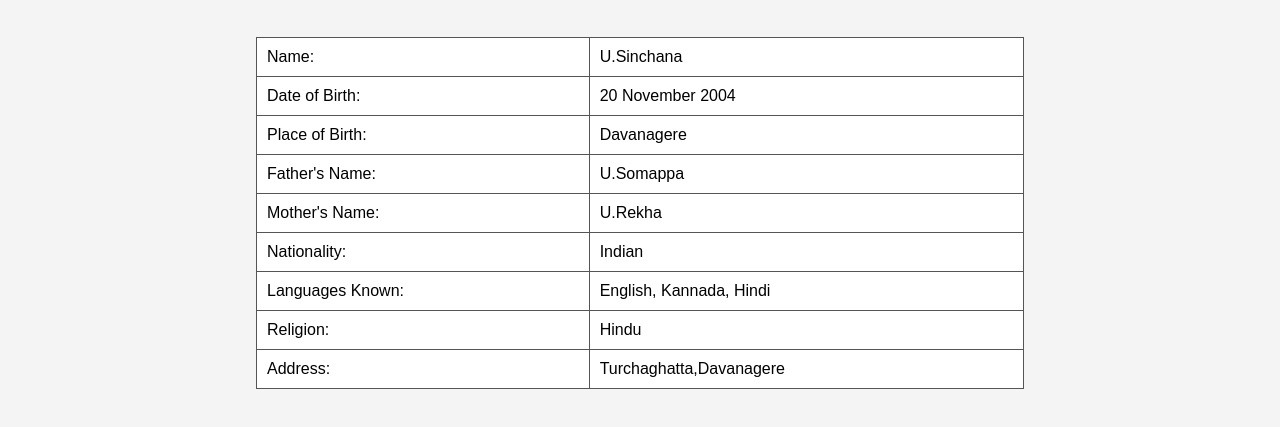
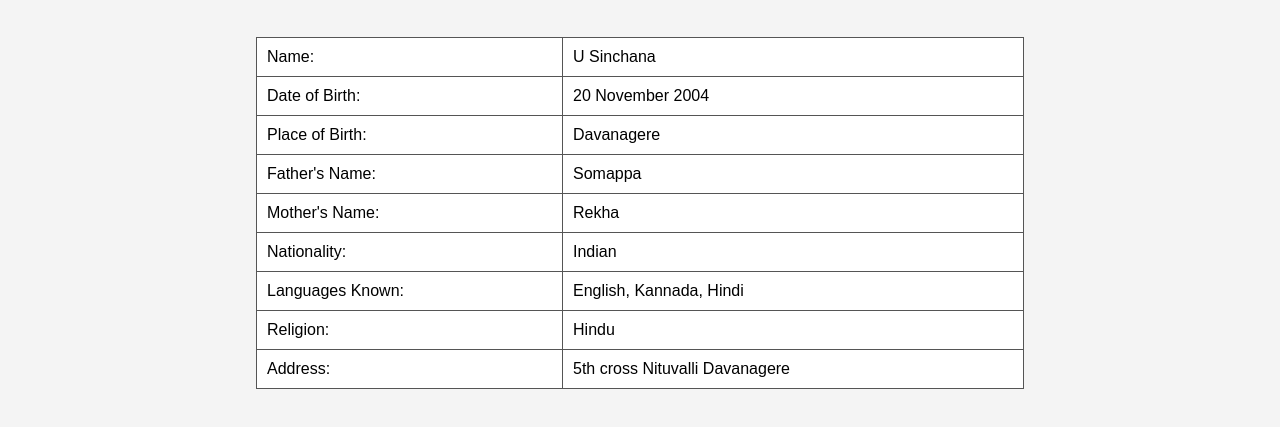
Before and after one commit to USINCHANA/MyWebsite, a plain HTML site: page biodata.html in a window 1280 px wide. Shown: the part 121-548 px from the top of the page. Drawn offline with Linux system fonts and the light colour scheme; a script that the page names is missing.

Commit message:
biodata.html

```diff
--- a/biodata.html
+++ b/biodata.html
@@ -15,15 +15,15 @@
     <h1>My Bio-Data</h1>
 
     <table>
-        <tr><td>Name:</td><td>U.Sinchana</td></tr>
+        <tr><td>Name:</td><td>U Sinchana</td></tr>
         <tr><td>Date of Birth:</td><td>20 November 2004</td></tr>
         <tr><td>Place of Birth:</td><td>Davanagere</td></tr>
-        <tr><td>Father's Name:</td><td>U.Somappa</td></tr>
-        <tr><td>Mother's Name:</td><td>U.Rekha</td></tr>
+        <tr><td>Father's Name:</td><td>Somappa</td></tr>
+        <tr><td>Mother's Name:</td><td>Rekha</td></tr>
         <tr><td>Nationality:</td><td>Indian</td></tr>
         <tr><td>Languages Known:</td><td>English, Kannada, Hindi</td></tr>
         <tr><td>Religion:</td><td>Hindu</td></tr>
-        <tr><td>Address:</td><td>Turchaghatta,Davanagere</td></tr>
+        <tr><td>Address:</td><td>5th cross Nituvalli Davanagere</td></tr>
 <script src="script.js"></script>
 
     </table>
```
